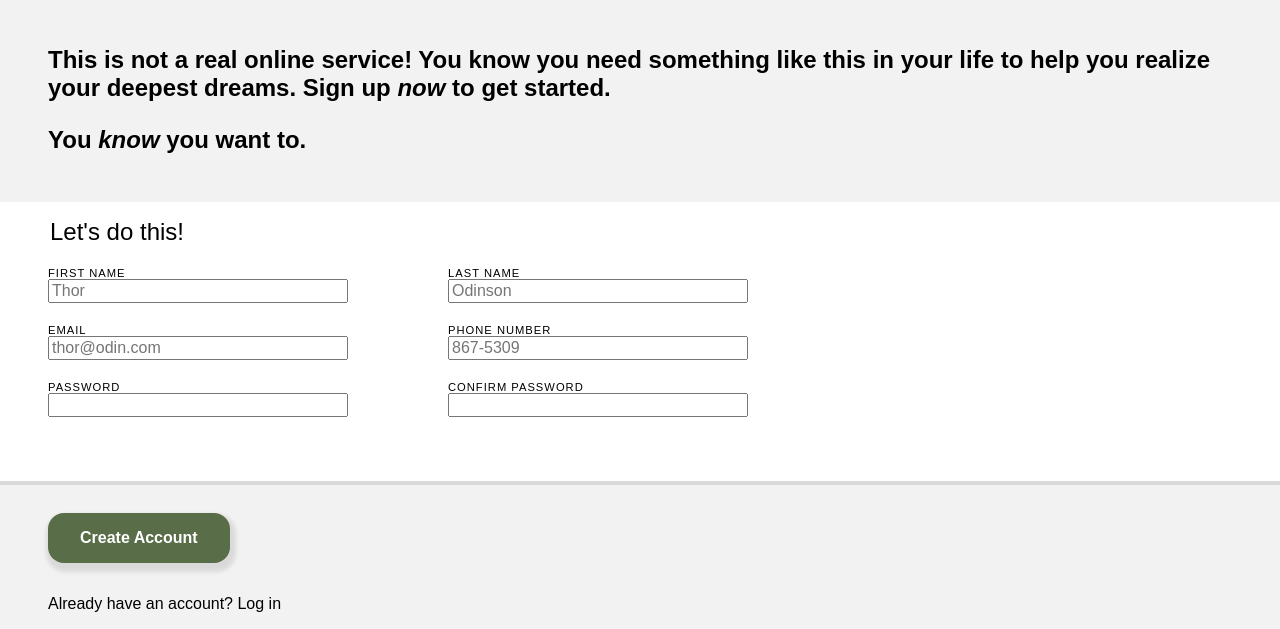
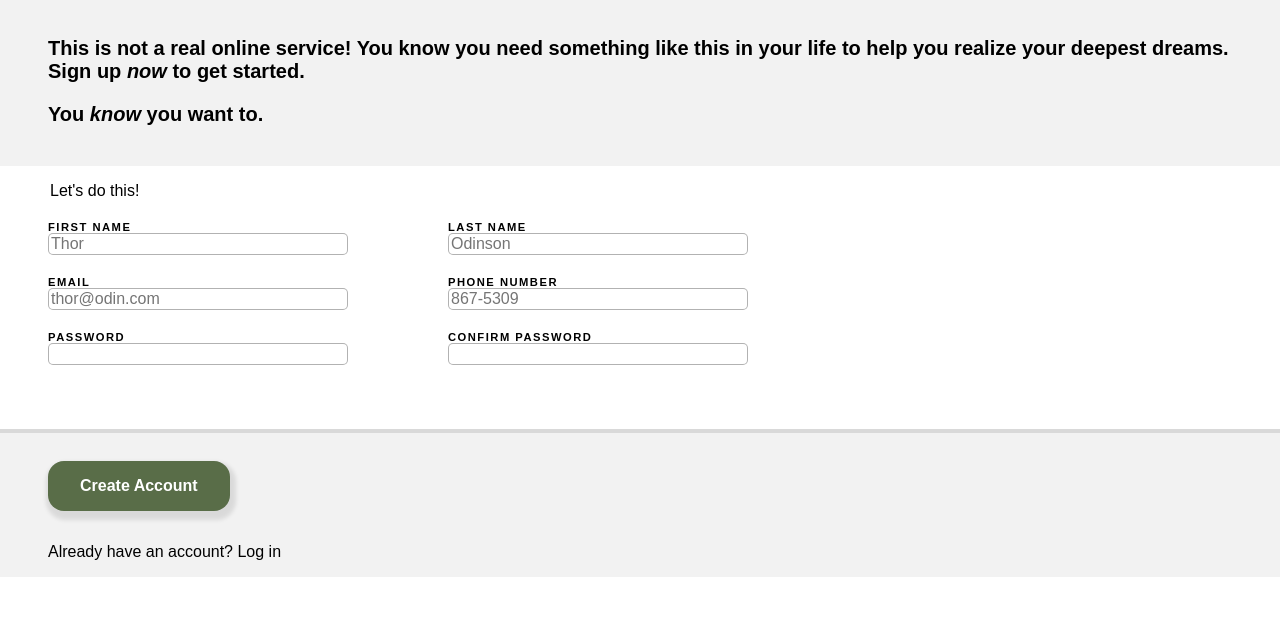
Before and after one commit to nnapolitx/signup-form, a plain HTML site: page index.html in a window 1280 px wide. Shown: the part 333-962 px from the top of the page. After the commit the page ends 910 px from the top, so only its background shows below. Drawn offline with Linux system fonts and the light colour scheme.

Commit message:
changed font and styled border on inputs

```diff
--- a/styles.css
+++ b/styles.css
@@ -24,6 +24,7 @@ p {
 body {
   font-weight: 400;
   font-size: 1.25rem;
+  font-family: Arial, Helvetica, sans-serif;
 }
 
 /* Make images easier to work with */
@@ -64,7 +65,6 @@ header {
 main {
     flex-basis: 47rem;
     flex-grow: 9999;
-    font-family: sans-serif;
     background-color: hsl(0, 0%, 95%);
     display: flex;
     flex-direction: column;
@@ -99,8 +99,7 @@ main > * {
 }
 
 .top-content {
-    font-weight: 900;
-    font-size: 1.5rem;
+    font-weight: 600;
     margin-bottom: 2em;
     align-items: flex-end;
     padding: 2em 2em 2em 48px;
@@ -110,7 +109,6 @@ main > * {
 
 legend {
   font-weight: 400;
-  font-size: 1.5rem;
 
 }
 
@@ -125,11 +123,14 @@ form {
 
 input {
   width: 300px;
+  border: 1px solid hsla(0, 0%, 0%, 0.30);
+  border-radius: 5px;
 }
 
 label {
-  letter-spacing: 1px;
+  letter-spacing: 1.5px;
   font-size: .7rem;
+  font-weight: 600;
 }
 
 form p {
```
